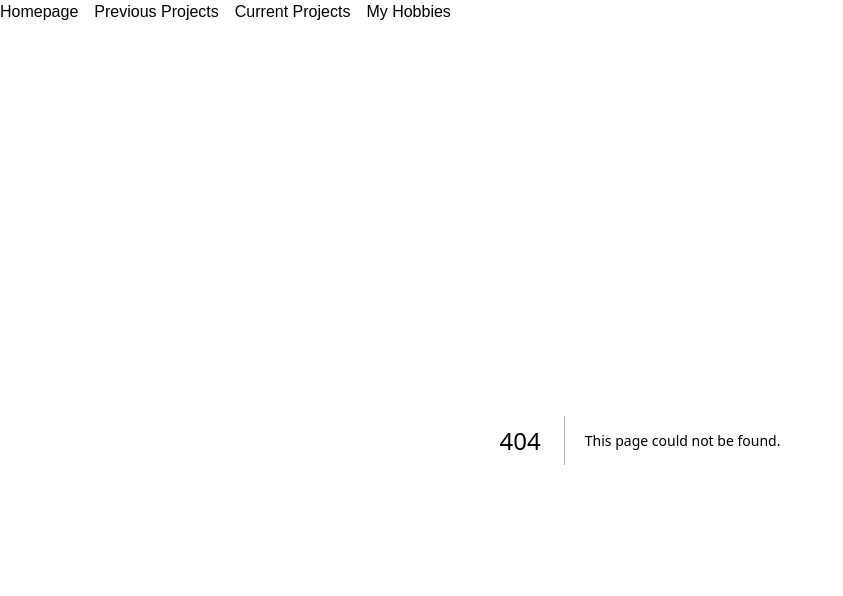
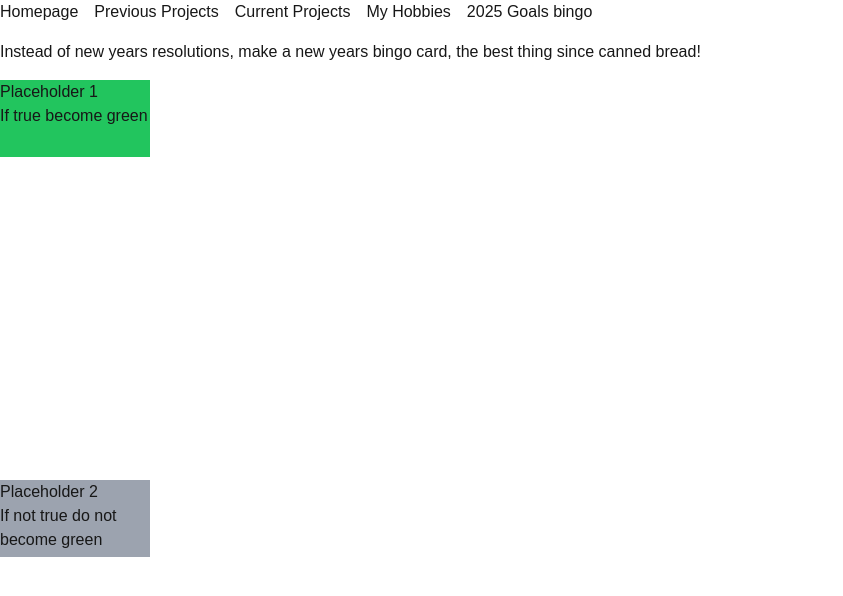
Before and after one commit to PDXMapGamer/Portfolio, a Next.js app: page /bingo in a window 1280 px wide. Before the commit this address had no page. Shown: the top 596 px of the page, without its empty margins (0-843 px from the left). Built offline with nearby package versions, Linux system fonts and the light colour scheme.

Commit message:
Added a page to show my 2025 bingo card and created a template and component to fill out later

```diff
--- /dev/null
+++ b/src/app/bingo/page.tsx
@@ -0,0 +1,15 @@
+import BingoItem from "../components/BingoItem";
+
+export default function Bingo() {
+  return (
+    <>
+      <h1>Instead of new years resolutions, make a new years bingo card, the best thing since canned bread!</h1>
+      <div id="normal-bingo" className="grid grid-cols-5 grid-rows-5 w-[750px] h-96 mt-4">
+        <BingoItem content="Placeholder 1" isFulfilled={true} notes="If true become green" />
+      </div>
+      <div id="hard-bingo" className="grid grid-cols-5 grid-rows-5 w-[750px] h-96 mt-4">
+        <BingoItem content="Placeholder 2" isFulfilled={false} notes="If not true do not become green" />
+      </div>
+    </>
+  );
+}
--- /dev/null
+++ b/src/app/components/BingoItem.tsx
@@ -0,0 +1,9 @@
+export default function BingoItem(props: { content: string; isFulfilled: boolean; notes: string }) {
+  const { content, isFulfilled, notes } = props;
+  return (
+    <div className={isFulfilled ? "bg-green-500" : "bg-gray-400"}>
+      <p>{content}</p>
+      <p>{notes}</p>
+    </div>
+  );
+}
--- a/src/app/components/NavBar.tsx
+++ b/src/app/components/NavBar.tsx
@@ -15,6 +15,9 @@ export default function NavBar() {
       <Link className="mr-4" href="/hobbies">
         My Hobbies
       </Link>
+      <Link className="mr-4" href="/bingo">
+        2025 Goals bingo
+      </Link>
     </nav>
   );
 }
```
Also changed, not shown: 1 other file (tests, documents, lock files or other folders).
